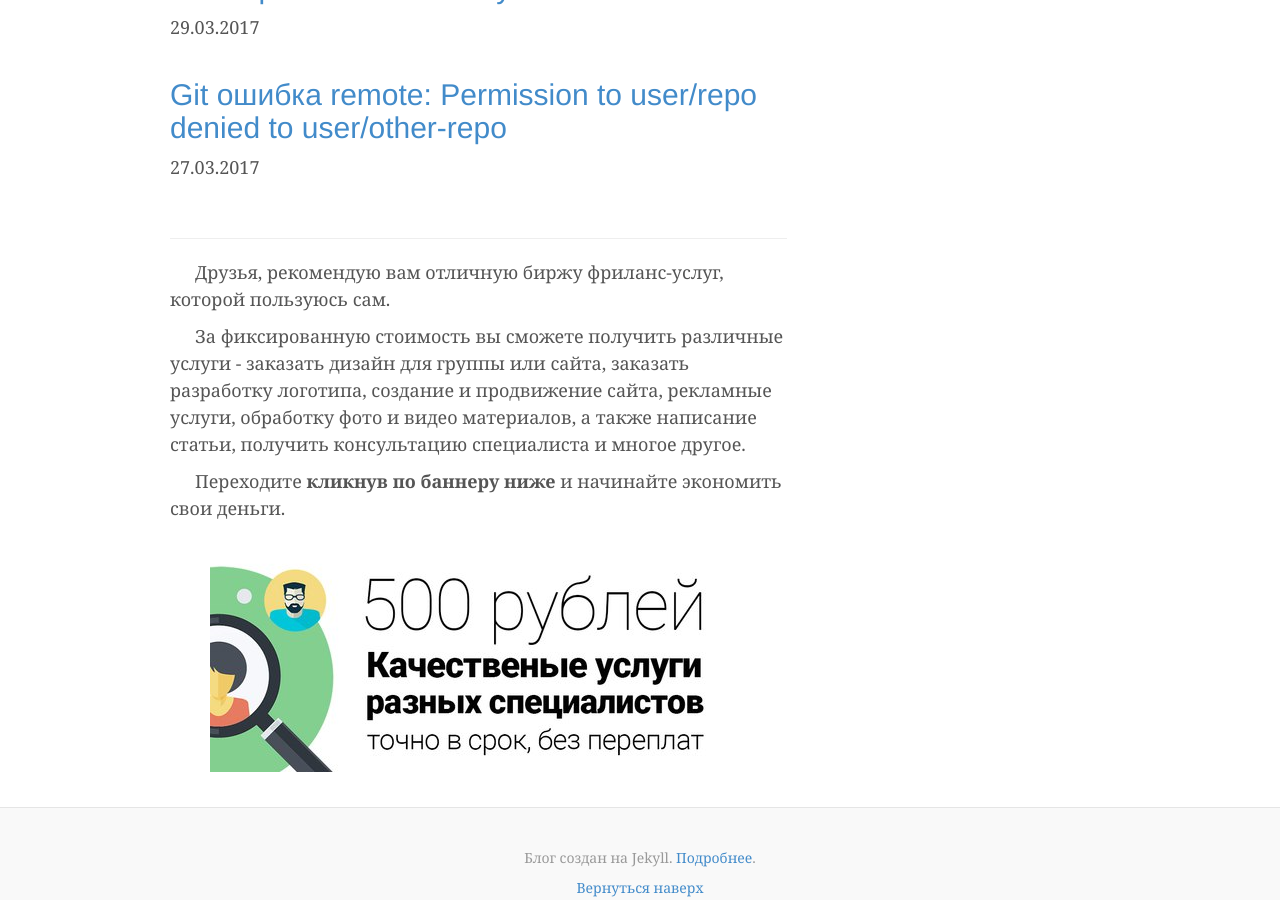
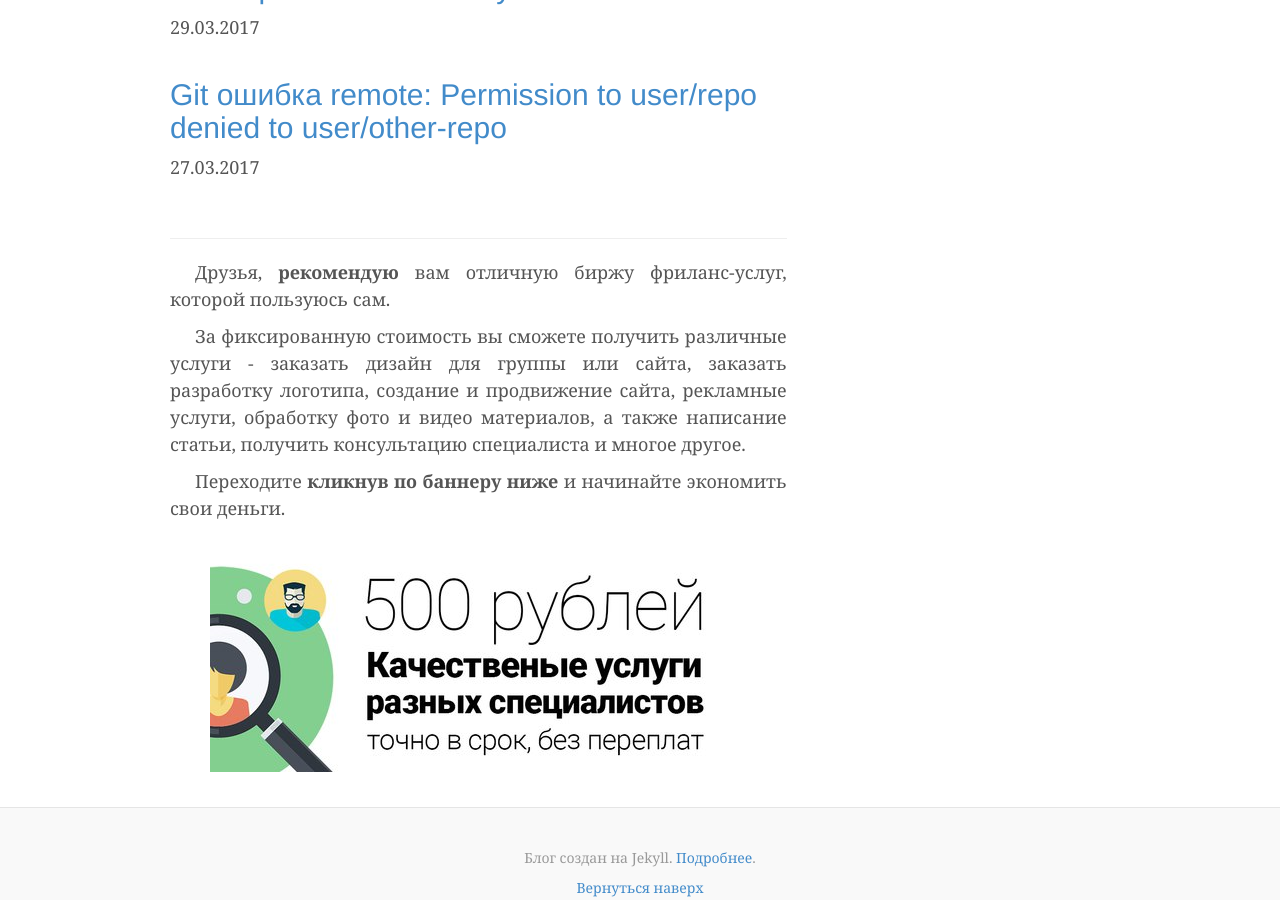
Before and after one commit to htmlblog/htmlblog.github.io, a Jekyll site: the page built from index.html, in a window 1280 px wide and 900 px high, scrolled down 568 px. Built offline with Jekyll 4.4.1, drawn with Linux system fonts in a browser that asks for light colours; the list of posts is cut into pages by our own code; comment, search, counter and statistics services are not loaded.

Commit message:
Update index.html

```diff
--- a/index.html
+++ b/index.html
@@ -54,13 +54,13 @@ layout: default
 </div>
 {% endif %}
 
-<p style="text-indent: 25px;">
-    Друзья, рекомендую вам отличную биржу фриланс-услуг, которой пользуюсь сам.
+<p style="text-indent: 25px; text-align: justify;">
+    Друзья, <strong>рекомендую</strong> вам отличную биржу фриланс-услуг, которой пользуюсь сам.
 </p>
-<p style="text-indent: 25px;">
+<p style="text-indent: 25px; text-align: justify;">
     За фиксированную стоимость вы сможете получить различные услуги - заказать дизайн для группы или сайта, заказать разработку логотипа, создание и продвижение сайта, рекламные услуги, обработку фото и видео материалов, а также написание статьи, получить консультацию специалиста и многое другое.
 </p>
-<p style="text-indent: 25px;">
+<p style="text-indent: 25px; text-align: justify;">
   Переходите <strong>кликнув по баннеру ниже</strong> и начинайте экономить свои деньги.
 </p>
 <div style="text-align: center; margin-bottom: 35px;">
```
